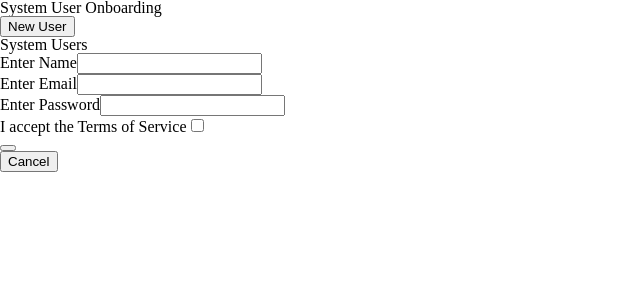
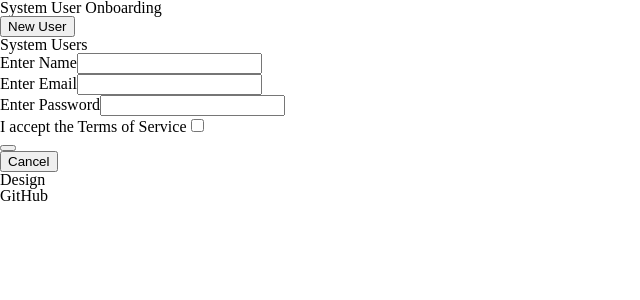
Before and after one commit to taratimmerman/user-onboard, a React (Create React App) app: page / in a window 1280 px wide. Shown: the top 300 px of the page, without its empty margins (0-640 px from the left). Built offline with nearby package versions, Linux system fonts and the light colour scheme.

Commit message:
Create footer component

```diff
--- a/src/App.js
+++ b/src/App.js
@@ -2,7 +2,8 @@ import React from "react";
 
 import "./App.css";
 
-import Header from "./components/Header"
+import Footer from "./components/Footer";
+import Header from "./components/Header";
 import UsersSctn from "./components/UsersSctn";
 
 function App() {
@@ -10,6 +11,7 @@ function App() {
     <>
       <Header />
       <UsersSctn />
+      <Footer />
     </>
   );
 }
--- /dev/null
+++ b/src/components/Footer.js
@@ -0,0 +1,16 @@
+import React from "react";
+
+const Footer = () => {
+    return (
+        <footer>
+            <nav>
+                <ul>
+                    <li id="designLnk">Design</li>
+                    <li id="gitHubLnk">GitHub</li>
+                </ul>
+            </nav>
+        </footer>
+    );
+};
+
+export default Footer;
```
